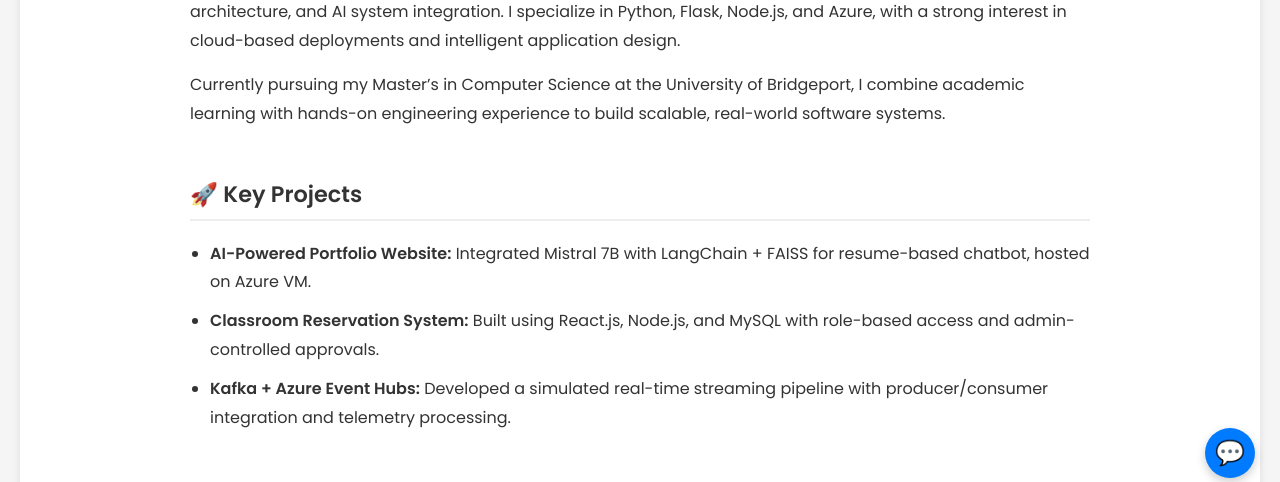
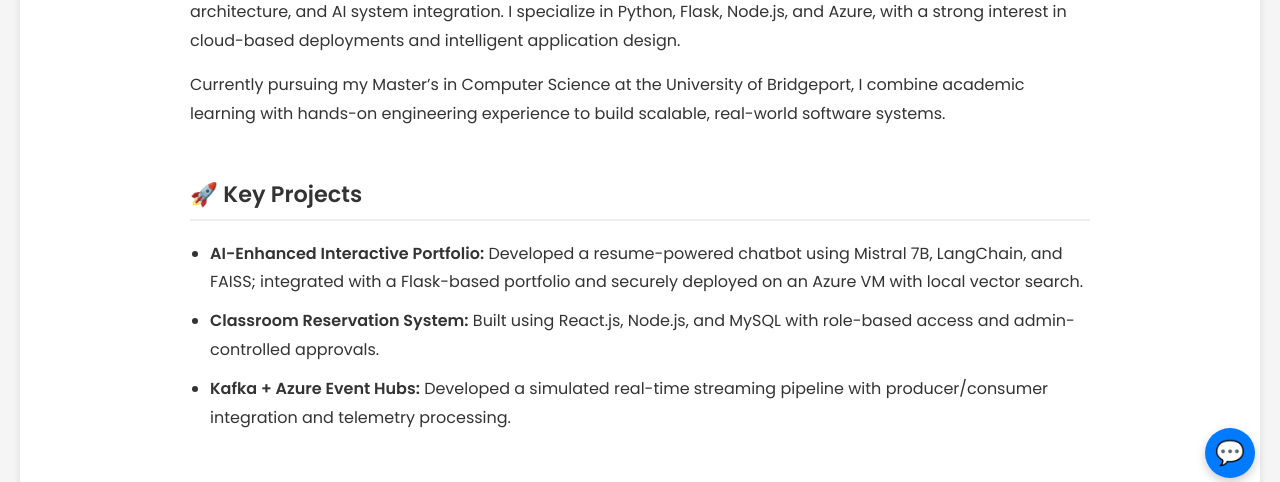
Before and after one commit to yashwanth140/portfolio-frontend, a Flask app: page / in a window 1280 px wide. Shown: the part 297-779 px from the top of the page. Run offline with Flask 3, Linux system fonts and the light colour scheme.

Commit message:
updated files

```diff
--- a/templates/about.html
+++ b/templates/about.html
@@ -15,7 +15,7 @@
 
   <h2>🚀 Key Projects</h2>
   <ul>
-    <li><strong>AI-Powered Portfolio Website:</strong> Integrated Mistral 7B with LangChain + FAISS for resume-based chatbot, hosted on Azure VM.</li>
+    <li><strong>AI-Enhanced Interactive Portfolio:</strong> Developed a resume-powered chatbot using Mistral 7B, LangChain, and FAISS; integrated with a Flask-based portfolio and securely deployed on an Azure VM with local vector search.</li>
     <li><strong>Classroom Reservation System:</strong> Built using React.js, Node.js, and MySQL with role-based access and admin-controlled approvals.</li>
     <li><strong>Kafka + Azure Event Hubs:</strong> Developed a simulated real-time streaming pipeline with producer/consumer integration and telemetry processing.</li>
   </ul>
```
